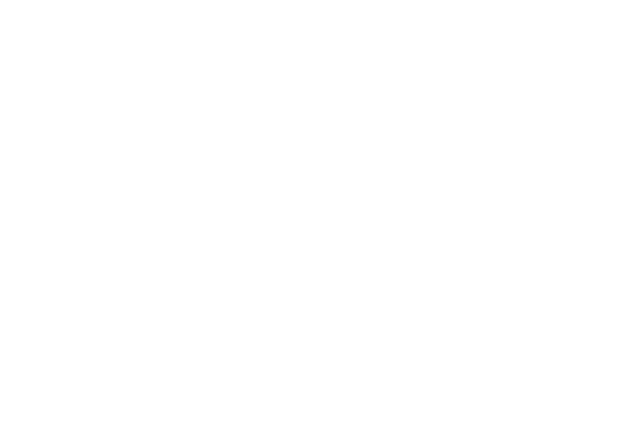
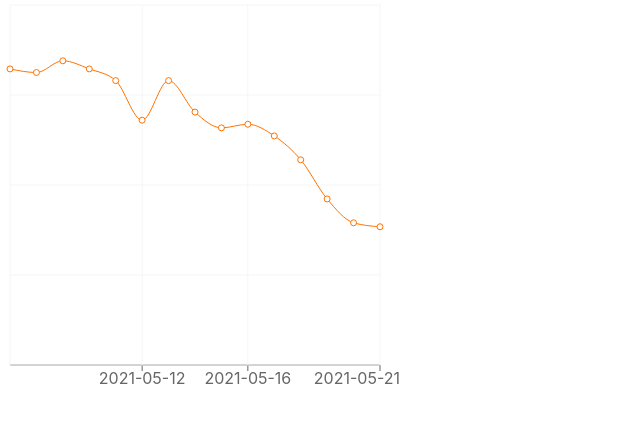
Before and after one commit to HaukeSchnau/Corona-OHZ, a Next.js app: page / in a window 1280 px wide. Shown: the top 422 px of the page, without its empty margins (0-640 px from the left). Built offline with nearby package versions, Linux system fonts and the light colour scheme.

Commit message:
added basic graph and color definitons

```diff
--- a/history/history.json
+++ b/history/history.json
@@ -12,5 +12,6 @@
   "2021-05-17": 50.9,
   "2021-05-18": 45.6,
   "2021-05-19": 36.9,
-  "2021-05-20": 31.5989045713082
+  "2021-05-20": 31.5989045713082,
+  "2021-05-21": 30.7211572221052
 }
--- a/package.json
+++ b/package.json
@@ -11,6 +11,7 @@
     "next": "10.2.2",
     "react": "17.0.2",
     "react-dom": "17.0.2",
+    "recharts": "^2.0.9",
     "sass": "^1.32.13"
   }
 }
--- a/pages/_app.js
+++ b/pages/_app.js
@@ -1,4 +1,4 @@
-import '../styles/globals.css'
+import '../styles/globals.scss'
 
 function MyApp({ Component, pageProps }) {
   return <Component {...pageProps} />
--- a/pages/index.js
+++ b/pages/index.js
@@ -1,7 +1,37 @@
+import { useEffect, useState } from "react";
+import { LineChart, XAxis, Tooltip, CartesianGrid, Line } from "recharts";
+
 export default function Home() {
+  const [history, setHistory] = useState({});
+
+  useEffect(async () => {
+    const res = await fetch("/api/history").then((res) => res.json());
+    const convertedHistory = Object.entries(res).map((entry) => console.log(entry) || ({
+      date: entry[0],
+      inzidenz: entry[1],
+    }));
+    setHistory(convertedHistory);
+    console.log(convertedHistory);
+  }, []);
+
   return (
-    <div>
-
+    <div className="root">
+      <div className="bg"></div>
+      <main>
+        <section className="container">
+          <LineChart
+            width={400}
+            height={400}
+            data={history}
+            margin={{ top: 5, right: 20, left: 10, bottom: 5 }}
+          >
+            <XAxis dataKey="date" />
+            <Tooltip />
+            <CartesianGrid stroke="#f5f5f5" />
+            <Line type="monotone" dataKey="inzidenz" stroke="#ff7300" yAxisId={0} />
+          </LineChart>
+        </section>
+      </main>
     </div>
-  )
+  );
 }
--- /dev/null
+++ b/styles/colors.scss
@@ -0,0 +1,5 @@
+$red: #e63946;
+$white: #f1faee;
+$light: #a8dadc;
+$medium: #457b9d;
+$dark: #1d3557;
--- a/styles/globals.css
+++ b/styles/globals.scss
@@ -1,3 +1,5 @@
+@import "./colors.scss";
+
 * {
   padding: 0;
   margin: 0;
```
Also changed, not shown: 2 other files (tests, documents, lock files or other folders).
